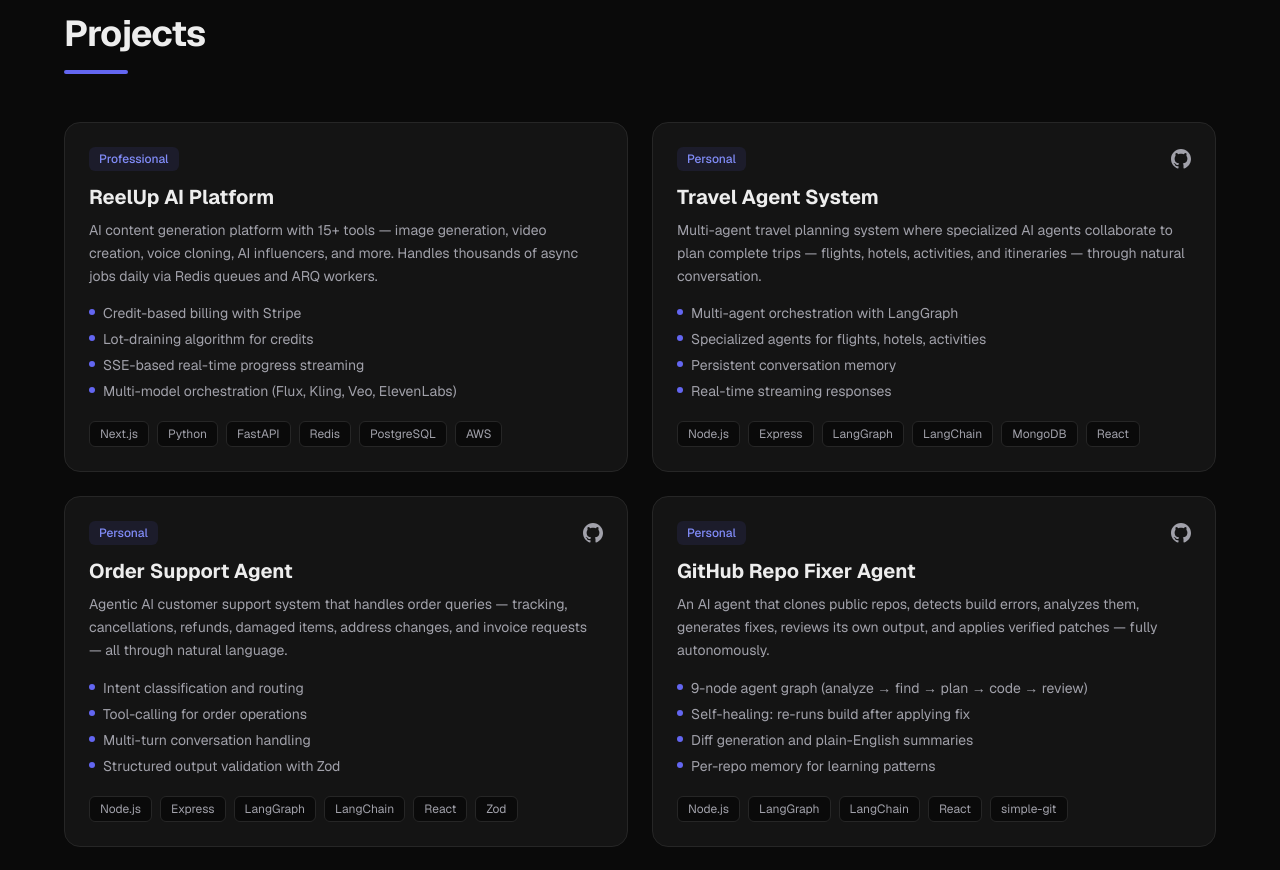
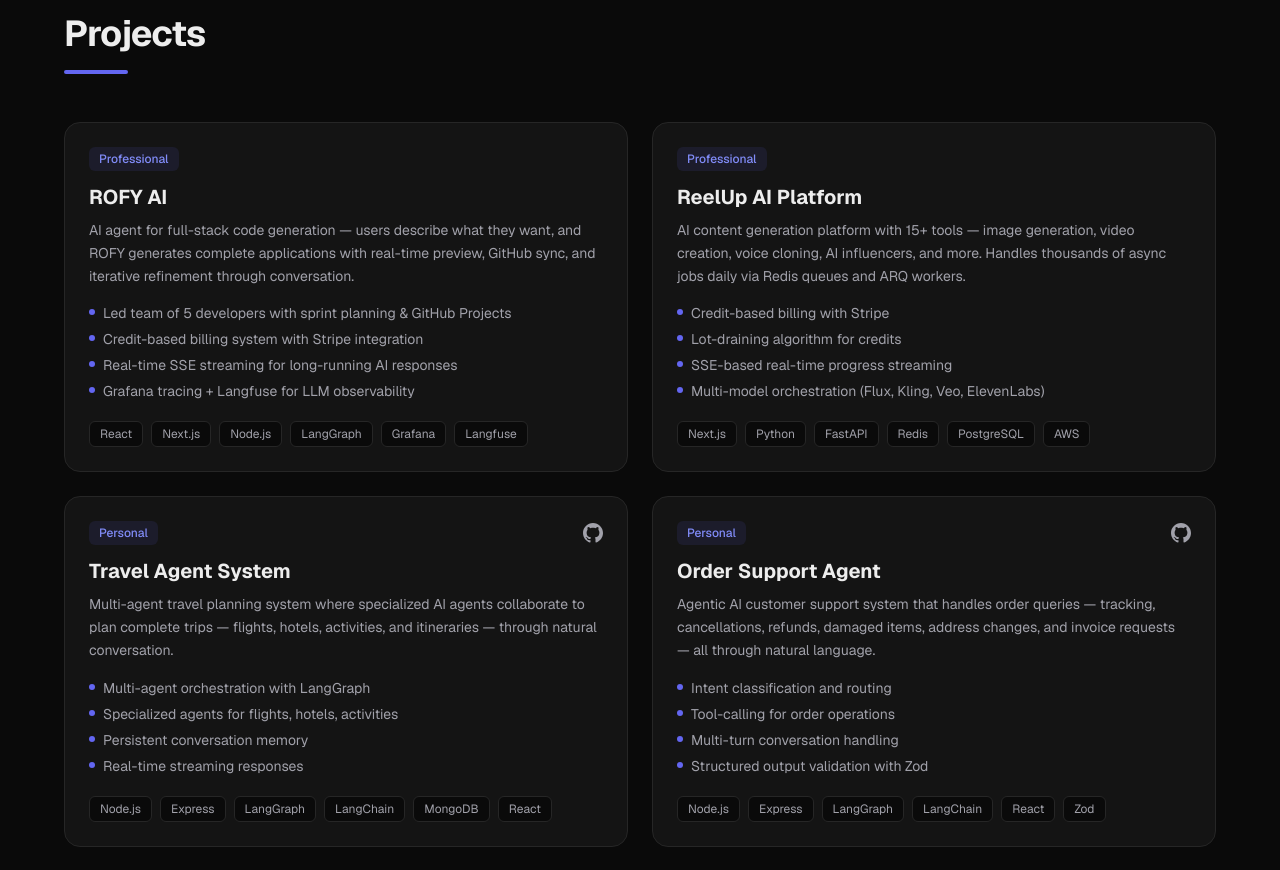
Before and after one commit to deepshukla08/deepshukla08.github.io, a Next.js app: page / in a window 1280 px wide. Shown: the part 1480-2350 px from the top of the page. Built offline with nearby package versions, Linux system fonts and the light colour scheme.

Commit message:
Add ROFY AI as professional project

```diff
--- a/src/components/Projects.tsx
+++ b/src/components/Projects.tsx
@@ -1,4 +1,19 @@
 const projects = [
+  {
+    title: "ROFY AI",
+    description:
+      "AI agent for full-stack code generation — users describe what they want, and ROFY generates complete applications with real-time preview, GitHub sync, and iterative refinement through conversation.",
+    tech: ["React", "Next.js", "Node.js", "LangGraph", "Grafana", "Langfuse"],
+    highlights: [
+      "Led team of 5 developers with sprint planning & GitHub Projects",
+      "Credit-based billing system with Stripe integration",
+      "Real-time SSE streaming for long-running AI responses",
+      "Grafana tracing + Langfuse for LLM observability",
+    ],
+    link: null,
+    github: null,
+    type: "Professional",
+  },
   {
     title: "ReelUp AI Platform",
     description:
```
